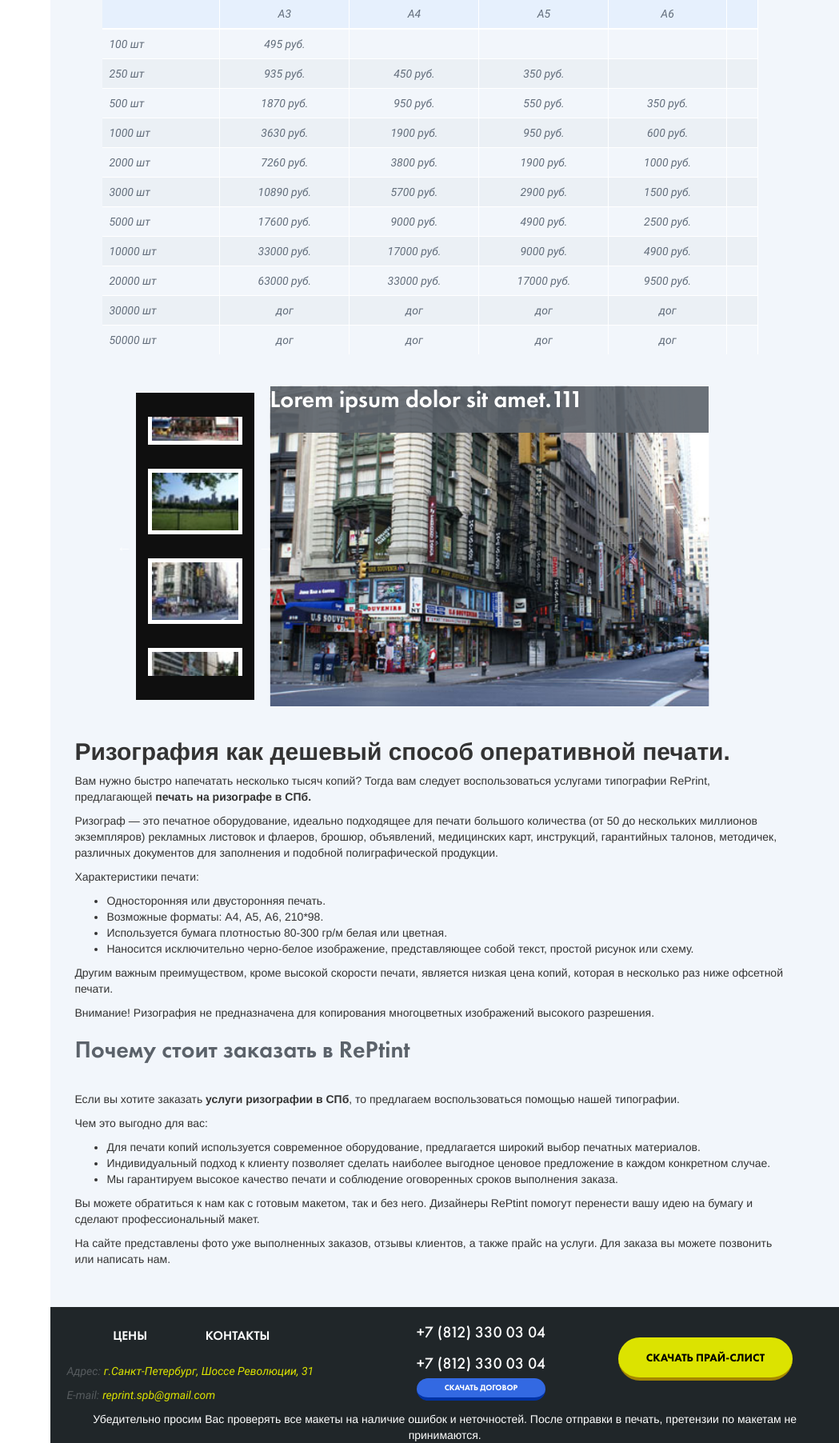
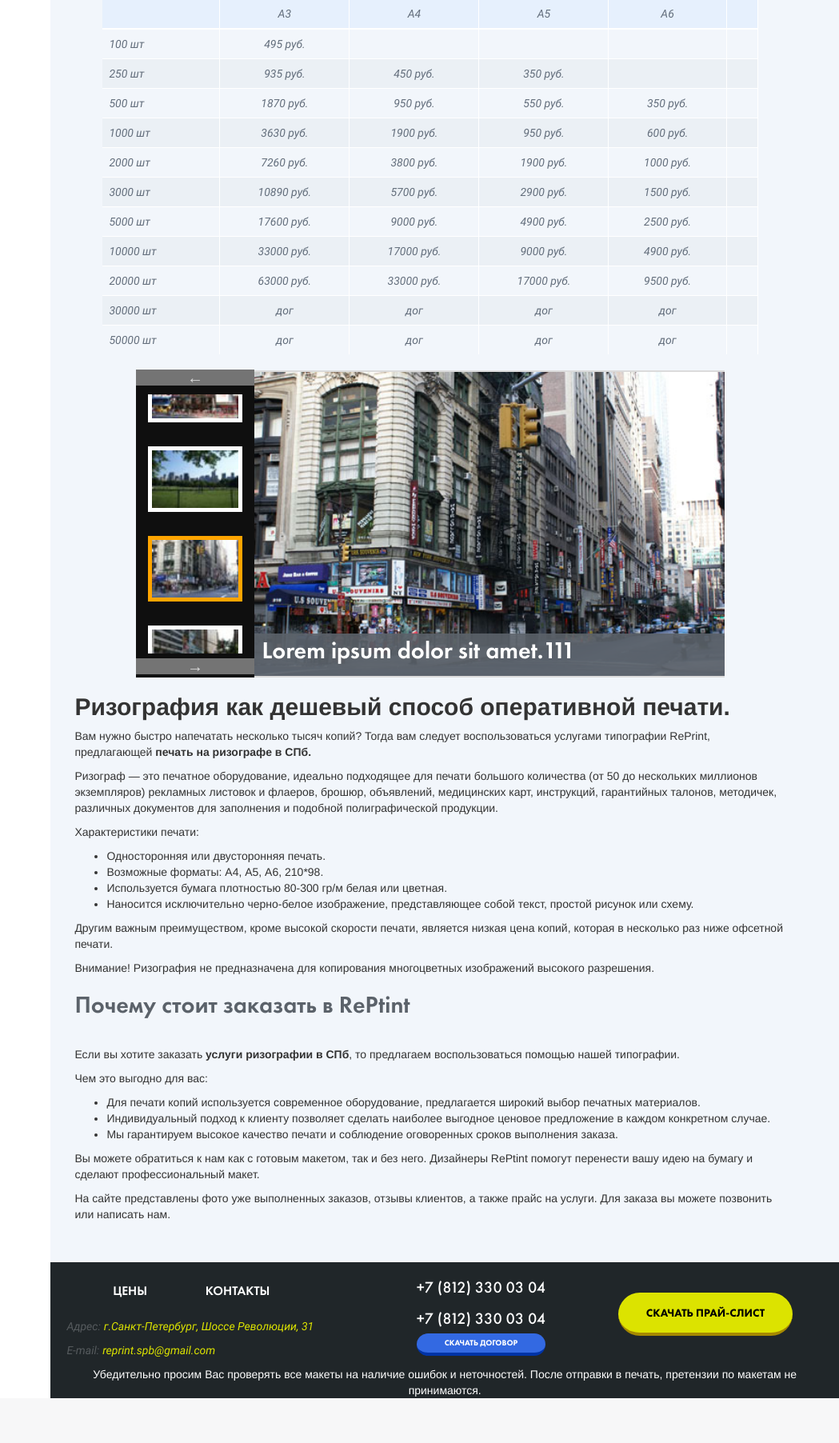
Before and after one commit to AlLosevK/treprint, a PHP site: page /index1.html in a window 1280 px wide. Shown: the part 1048-2852 px from the top of the page at 80% size, without its empty margins (231-1280 px from the left). After the commit the page ends 2796 px from the top, so only its background shows below. Run offline with PHP 8.4, Linux system fonts and the light colour scheme; some libraries are stand-ins or nearby versions; some web fonts are replaced.

Commit message:
slick confirm

```diff
--- a/css/main.css
+++ b/css/main.css
@@ -865,31 +865,48 @@ body {
     align-items: center;
     margin: 0 auto;
     width: 80%;
-}
-
-.slider-nav {
-    width: 20%;
-    padding: 30px 0;
-    background-color: #0f0f0f;
+    background-color: #dbdbdb;
 }
 
 .rizo-slider .slider-nav img {
     -webkit-box-sizing: border-box;
     -moz-box-sizing: border-box;
     box-sizing: border-box;
-    margin: 15px;
     border: 5px solid #fff;
+    margin: 15px 0;
 }
 .rizo-slider .slider-nav img:active,
 .rizo-slider .slider-nav img:hover,
-.rizo-slider .slider-nav img:focus {
+.rizo-slider .slider-nav img:focus,
+.slider-nav .slick-track .slick-current{
     border: 5px solid orange;
+}
+
+.slider-nav {
+    width: 20%;
+    padding: 30px 15px;
+    background-color: #0f0f0f;
+
+}
+
+.slider-nav .slick-prev{
+    top: 9px;
+    left: 0;
+    width: 100%;
+    background-color: #747474;
+}
+
+.slider-nav .slick-next{
+    top: 370px;
+    left: 0;
+    width: 100%;
+    background-color: #747474;
 }
 
 .slider-image {
     width: 80%;
     height: auto;
-    padding: 20px;
+    padding:  0;
     display: -webkit-flex;
     display: -moz-flex;
     display: -ms-flex;
@@ -898,12 +915,11 @@ body {
     flex-direction: row;
 }
 
-.slider-image div {
+.slider-image .slide {
     width: 100%;
     height: auto;
     max-height: 626px;
-    min-height: 400px;
-    background-image: url('../img/sample-01.jpg');
+    min-height: 380px;
     background-repeat: no-repeat;
     -webkit-background-size: cover;
     background-size: cover;
@@ -912,10 +928,25 @@ body {
     display: -ms-flex;
     display: -o-flex;
     display: flex;
+    padding: 0;
+}
+.slider-image .slide-print{
+    background-image: url('../img/sample-01.jpg');
+}
+.slider-image .slide-rizo{
+    background-image: url('../img/sample-02.jpg');
+}
+.slider-image .slide-list{
+    background-image: url('../img/sample-03.jpg');
+}
+.slider-image .slide-ad{
+    background-image: url('../img/sample-04.jpg');
 }
 .slider-image div h3{
-    padding: 5 10 15;
+    padding: 5px 10px 15px;
+    margin: 0;
+    margin-top: auto;
     background: rgba(91, 98, 106, 0.9);
     color: #fff;
-    margin-top: auto;
+    width: 100%;
 }
--- a/index1.html
+++ b/index1.html
@@ -616,16 +616,16 @@
                                                 <img src="img/mini/sample-04.jpg" alt="">
                                     </div>
                                     <div class="slider-image">
-                                            <div class="clearfix">
+                                            <div class="slide slide-print">
                                                 <h3>Lorem ipsum dolor sit amet.111</h3>
                                             </div>
-                                            <div>
+                                            <div class="slide slide-rizo">
                                                 <h3>Lorem ipsum dolor sit amet.222</h3>
                                             </div>
-                                            <div>
+                                            <div class="slide slide-list">
                                                 <h3>Lorem ipsum dolor sit amet.333</h3>
                                             </div>
-                                            <div>
+                                            <div class="slide slide-ad">
                                                 <h3>Lorem ipsum dolor sit amet.444</h3>
                                             </div>
                                     </div>
```
